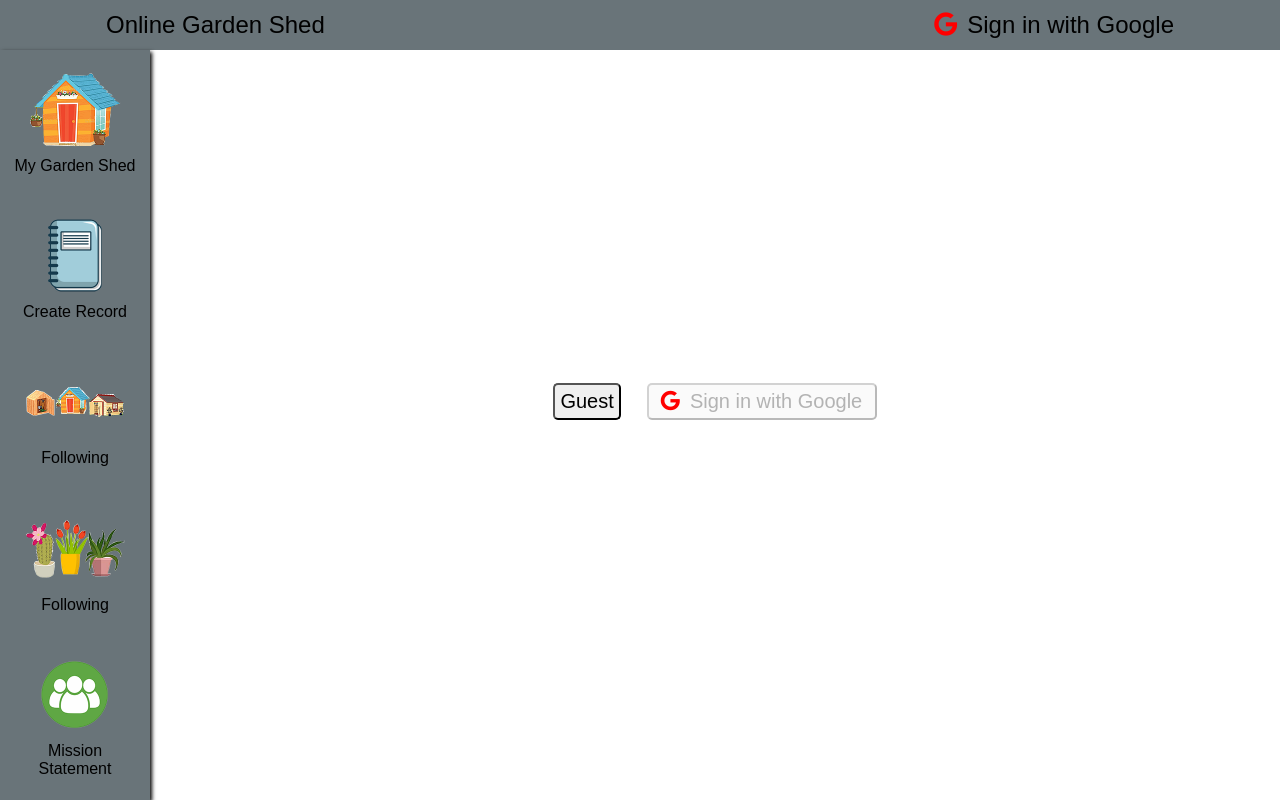
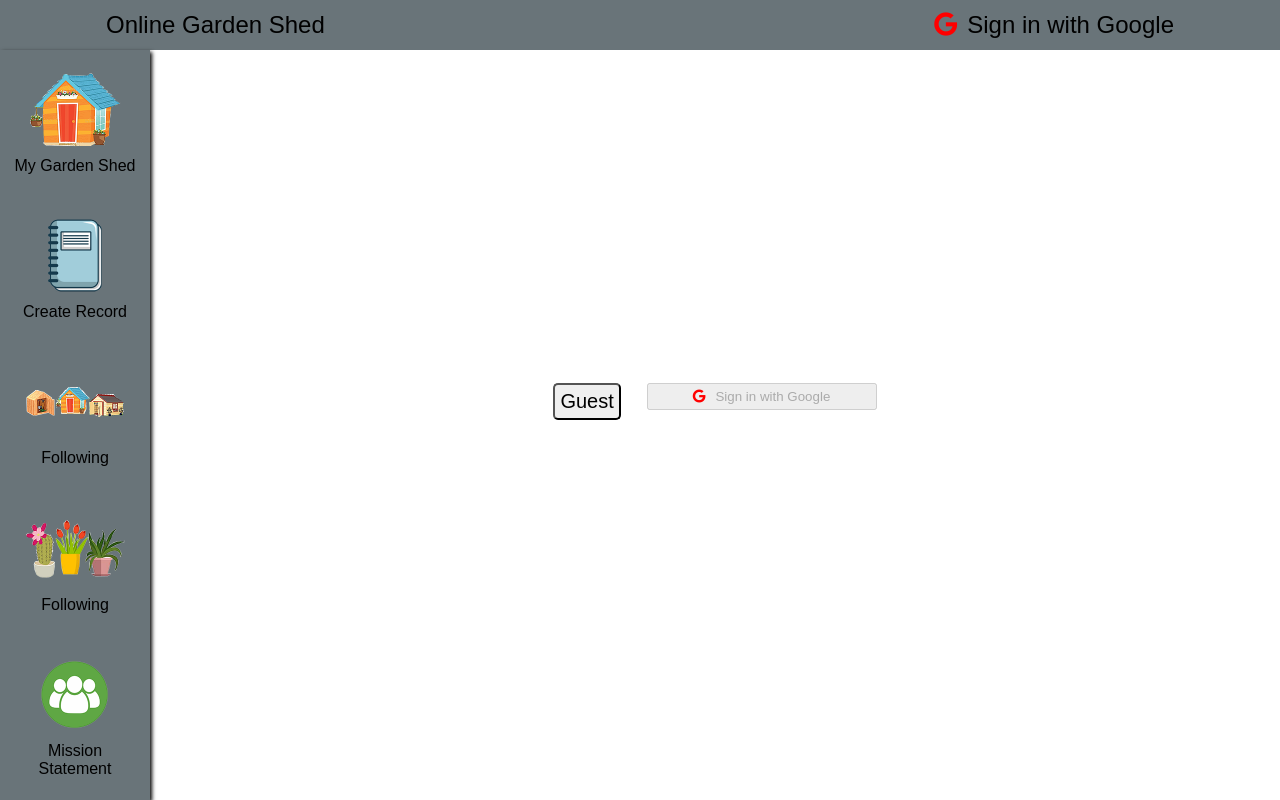
Before and after one commit to jasonkim7288/backup-online-garden-shed-client, a React (Create React App) app: page / in a window 1280 px wide. Built offline with nearby package versions, Linux system fonts and the light colour scheme; no server answers.

Commit message:
add button style

```diff
--- a/public/index.css
+++ b/public/index.css
@@ -76,12 +76,6 @@
 .mobile-menu-icon {
   display: block;
 }
-
-/* @media (min-width: 1200px) {
-  #mobile-menu-list, .mobile-menu-icon {
-    display: none;
-  }
-} */
 
 .mobile-menu-profile {
   margin: 0px 20px 10px;
@@ -228,14 +222,10 @@
   grid-template-rows: repeat(9, 1fr);
   height: calc(100vh - 50px);
 }
-.button {
+.guest-button {
   border-radius: 5px;
   font-size: 15px;
   padding: 5px 5px;
-}
-
-.google {
-
 }
 
 .guest-login-item {
@@ -262,7 +252,7 @@
     grid-area: 5 / 7;
 
   }
-  .button {
+  .guest-button {
     font-size: 20px;
   }
 
@@ -460,21 +450,15 @@
   margin: 10px 0;
 }
 
-
 .button-wrapper {
   border-radius: 5px;
   font-size: 15px;
   padding: 5px 0;
 }
 
-.button-wrapper > .new-log {
-  padding: 0 5px;
-}
-
 .button-wrapper > .about {
   display: block;
   margin-left: auto;
-  padding: 0 5px;
 }
 
 .plant-log-main-wrapper {
--- a/src/components/LandingPage.js
+++ b/src/components/LandingPage.js
@@ -23,7 +23,7 @@
   return (
     <div className="landing-page-container">
       <div className="guest-login-item" >
-        <button type="button" onClick={handleClickGuestLogin} className="button guest">Guest</button>
+        <button type="button" onClick={handleClickGuestLogin} className="guest-button">Guest</button>
       </div>
       <div className="google-login-item">
         <SignIn tagType="button"/>
--- a/src/components/PlantRecord.js
+++ b/src/components/PlantRecord.js
@@ -71,7 +71,7 @@
                                   )
                                 });
                               }}
-                              className={`thumbnail-${photoIndex + 1}`}>
+                              className={`thumbnail-${photoIndex + 1} add-hover`}>
                               <img className="thumbnail" src={photo} alt="thumbnail"/>
                             </div>
                           )
```
